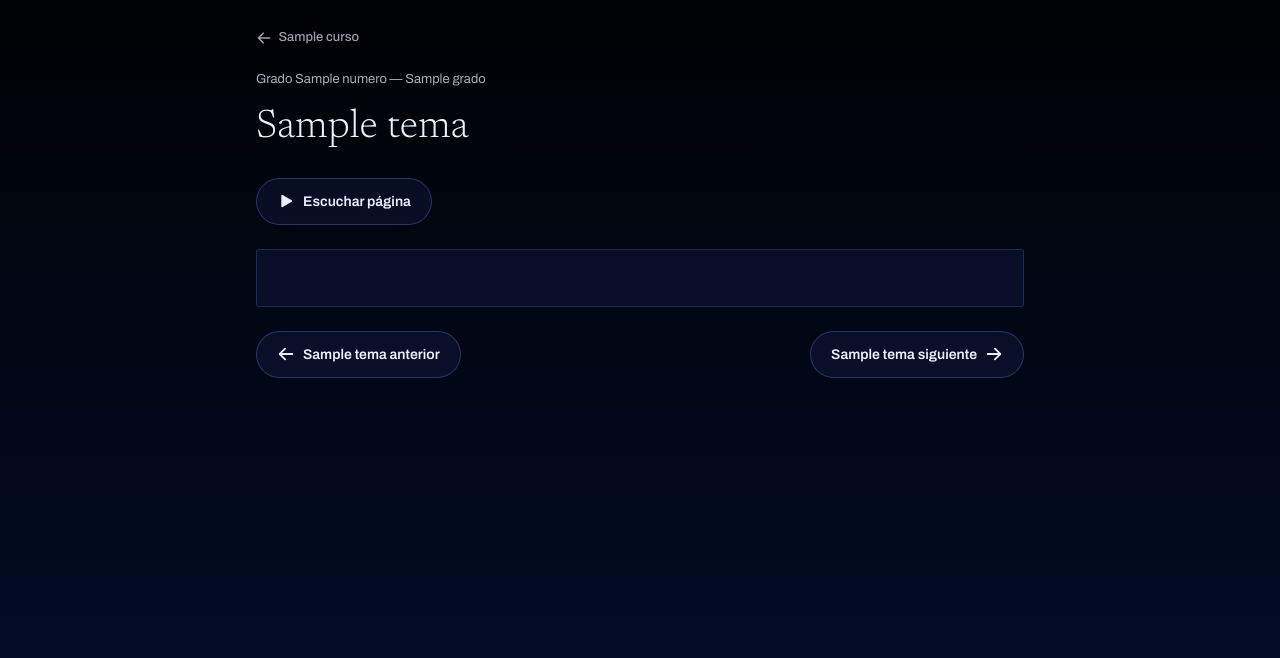
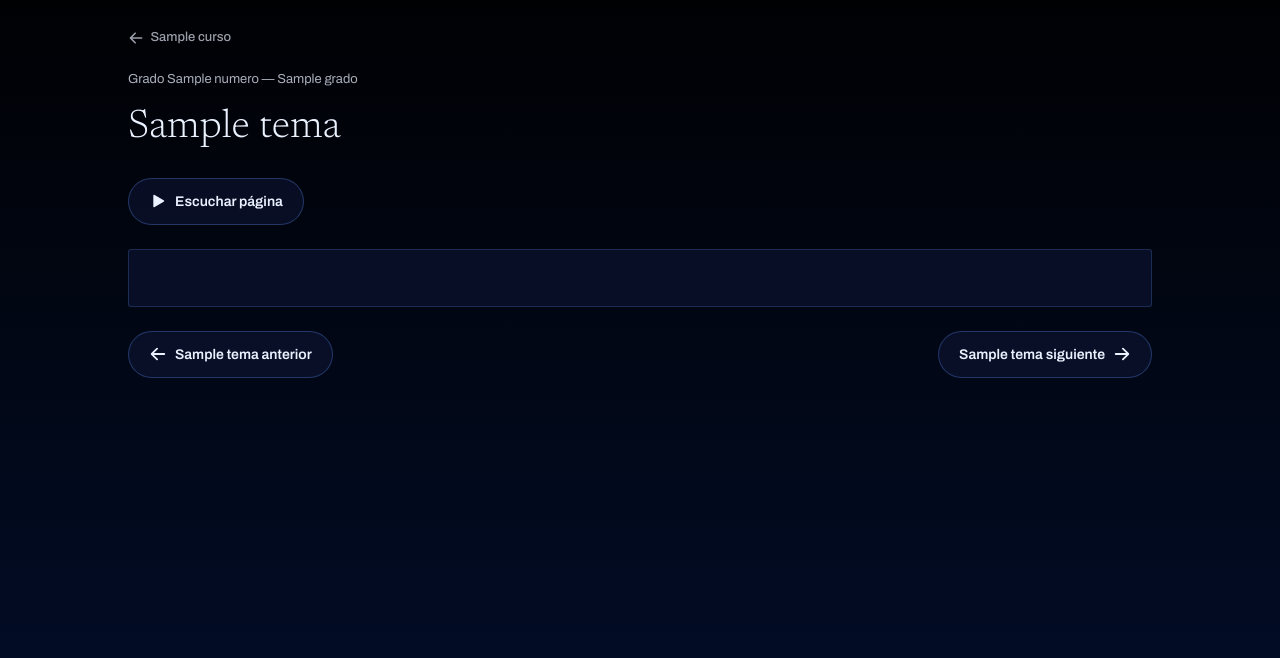
Before and after one commit to andresgiuffre/musica_digital, a Django app: template templates/trainer/tema_detail.html in a window 1280 px wide. Shown: the part 70-728 px from the top of the page. Run offline with Django 5.2, Linux system fonts and the light colour scheme; the template is opened without the code that fills it: most values are stand-ins (such as "Sample title", 1, 10 or a date in 2020); some libraries are stand-ins or nearby versions.

Commit message:
mas ancho

```diff
--- a/templates/trainer/tema_detail.html
+++ b/templates/trainer/tema_detail.html
@@ -140,7 +140,7 @@
 {% endblock %}
 
 {% block content %}
-<div class="envoltorio-gab" style="padding-top: 1.75rem; padding-bottom: 2.5rem; max-width: 52rem;" data-txt-error-partitura="{% trans 'No se pudo cargar la partitura.' %}">
+<div class="envoltorio-gab" style="padding-top: 1.75rem; padding-bottom: 2.5rem; max-width: 68rem;" data-txt-error-partitura="{% trans 'No se pudo cargar la partitura.' %}">
     <a href="{% url 'curso_detail' curso.id %}" class="volver-gab">
         <svg xmlns="http://www.w3.org/2000/svg" viewBox="0 0 20 20" fill="currentColor">
             <path fill-rule="evenodd" d="M9.707 16.707a1 1 0 01-1.414 0l-6-6a1 1 0 010-1.414l6-6a1 1 0 011.414 1.414L5.414 9H17a1 1 0 110 2H5.414l4.293 4.293a1 1 0 010 1.414z" clip-rule="evenodd" />
```
